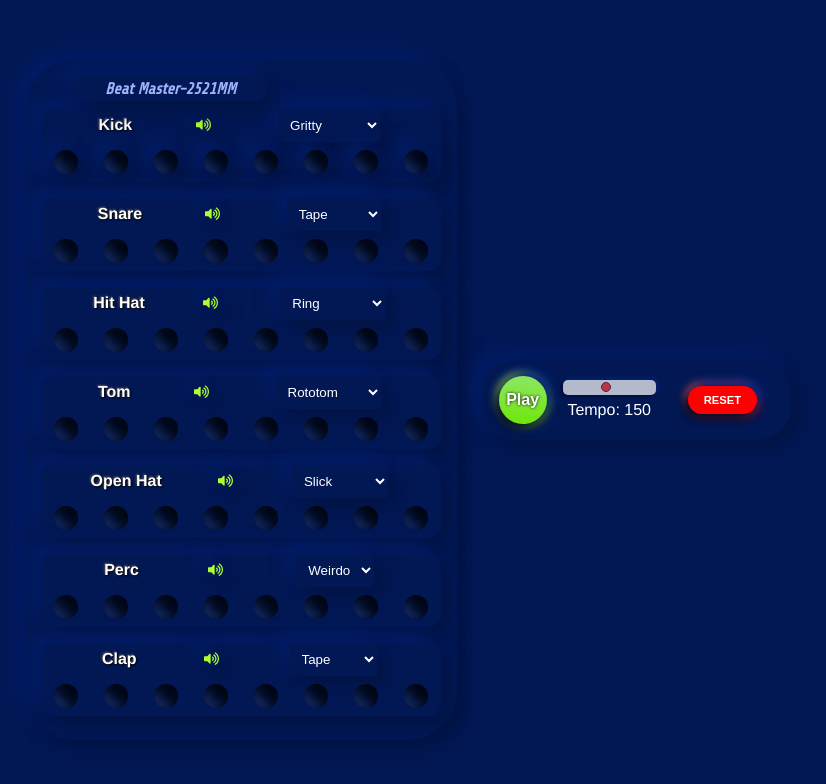
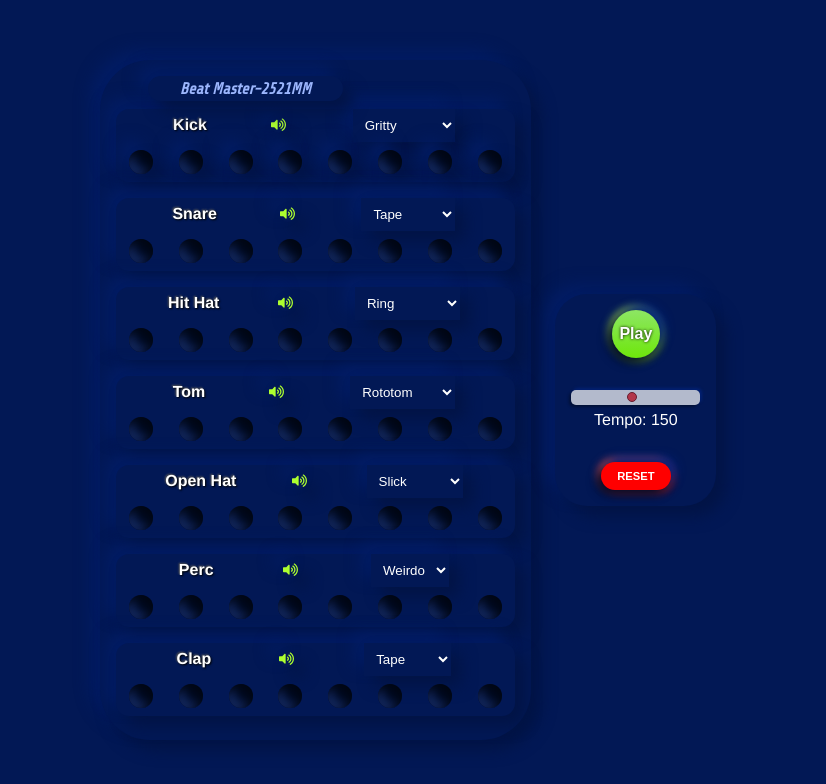
Before and after one commit to MarcosMene/beat_master, a plain HTML site: page index.html in a window 1280 px wide. Shown: the whole page, without its empty margins (236-1062 px from the left). Drawn offline with Linux system fonts and the light colour scheme.

Commit message:
Add files via upload

```diff
--- a/style/style.css
+++ b/style/style.css
@@ -631,6 +631,49 @@ select {
     transform: scale(1.1);
   }
 
+
+  .panel-buttons {
+    -webkit-box-orient: vertical;
+    -webkit-box-direction: normal;
+    -ms-flex-direction: column;
+    flex-direction: column;
+    -webkit-box-pack: center;
+    -ms-flex-pack: center;
+    justify-content: center;
+    -webkit-box-align: center;
+    -ms-flex-align: center;
+    align-items: center;
+    min-width: 5rem;
+    margin: 0.5rem;
+    padding: 0;
+  }
+
+  .play {
+    width: 3rem;
+    height: 3rem;
+    font-size: 1rem;
+  }
+
+  .tempo {
+    width: 80%;
+  }
+
+  .tempo-slider {
+    width: 100%;
+  }
+
+  .tempo-slider::-webkit-slider-thumb {
+    width: 10px;
+    height: 10px;
+    border-radius: 50%;
+    border: solid 1px #8f2020;
+    background-color: #ff4444;
+    cursor: pointer;
+  }
+}
+
+@media screen and (max-width:790px) {
+
   .panel-buttons {
     -webkit-box-orient: horizontal;
     -webkit-box-direction: normal;
@@ -651,6 +694,7 @@ select {
     width: 3rem;
     height: 3rem;
     font-size: 1rem;
+    margin-left: 2rem;
   }
 
   .tempo {
@@ -669,6 +713,7 @@ select {
     background-color: #ff4444;
     cursor: pointer;
   }
+
 }
 
 /*# sourceMappingURL=style.css.map */
```
